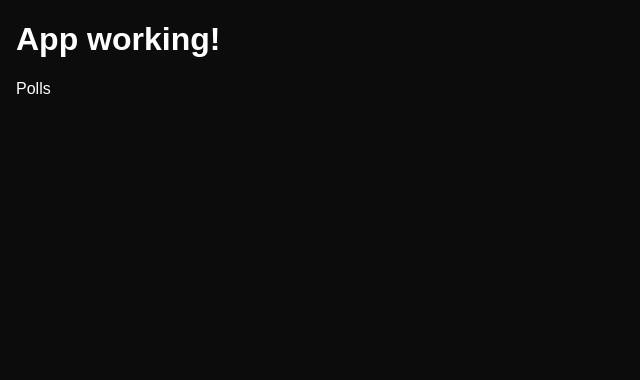
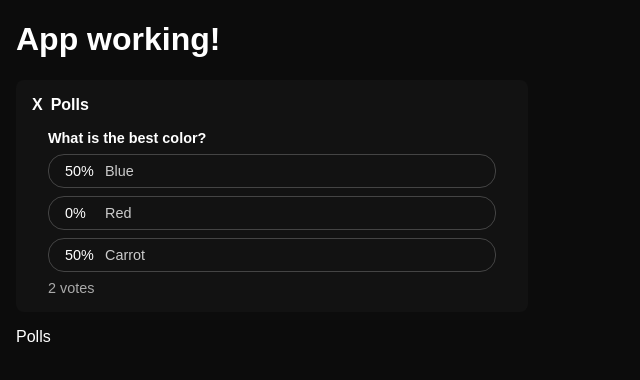
Before and after one commit to matthabj/casst, a website: page src/public/index.html in a window 1280 px wide. Shown: the whole page, without its empty margins (0-640 px from the left). Drawn offline with Linux system fonts and the light colour scheme; a web font is replaced by a local one.

Commit message:
.style poll widget

```diff
--- a/src/public/index.html
+++ b/src/public/index.html
@@ -14,6 +14,31 @@
 </head>
 <body>
 	<h1>App working!</h1>
+	<div class="poll">
+		<header>
+			<div class="icon">X</div>
+			<span class="heading">Polls</span>
+		</header>
+		<main>
+			<span class="title">What is the best color?</span>
+			<div class="option">
+				<span class="option-percent">50%</span>
+				<span class="option-content">Blue</span>
+				<span class="option-bar"></span>
+			</div>
+			<div class="option">
+				<span class="option-percent">0%</span>
+				<span class="option-content">Red</span>
+				<span class="option-bar"></span>
+			</div>
+			<div class="option">
+				<span class="option-percent">50%</span>
+				<span class="option-content">Carrot</span>
+				<span class="option-bar"></span>
+			</div>
+			<span class="meta-votes">2 votes</span>
+		</main>
+	</div>
 	<p>Polls</p>
 </body>
 </html>
--- a/src/public/styles/style.css
+++ b/src/public/styles/style.css
@@ -11,3 +11,79 @@ body
 	/* font-family: 'Finlandica', sans-serif; */
 	font-family: 'Spline Sans', sans-serif;
 }
+
+.poll
+{
+	max-width: 30rem;
+	padding: 1rem;
+	background-color: #121212;
+
+	display: flex;
+	flex-direction: column;
+	gap: 1rem;
+
+	border-radius: 8px;
+}
+
+.poll > header
+{
+	display: flex;
+	gap: 0.5rem;
+	font-weight: bold;
+}
+
+.poll > main
+{
+	font-size: 0.9rem;
+	padding: 0 1rem;
+	display: flex;
+	flex-direction: column;
+	gap: 0.5rem;
+}
+
+.poll > main > span.title
+{
+	font-weight: bold;
+}
+
+.poll > main > .option
+{
+	border-radius: 1rem;
+	position: relative;
+	overflow: hidden;
+	height: 1rem;
+	padding: 0.5rem 0;
+	border: 1px solid #444;
+}
+
+.poll > main > .option > .option-percent
+{
+	position: absolute;
+	top: 0.5rem;
+	left: 1rem;
+	z-index: 1;
+}
+
+.poll > main > .option > .option-content
+{
+	position: absolute;
+	top: 0.5rem;
+	left: 3.5rem;
+	color: #ccc;
+	z-index: 1;
+}
+
+.poll > main > .option > .option-bar
+{
+	position: absolute;
+	top: 0;
+	width: 60%;
+	height: 100%;
+	border-radius: 1rem;
+	background: none;
+}
+
+.poll > main > .meta-votes
+{
+	color: #aaa;
+}
```
